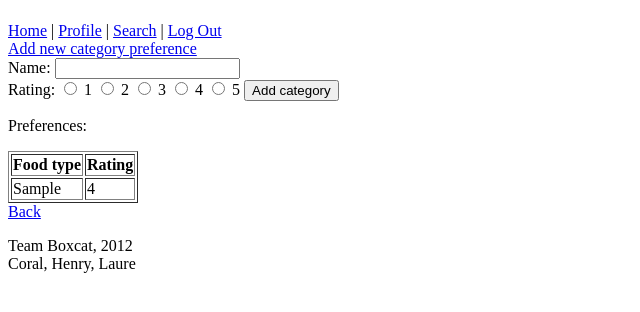
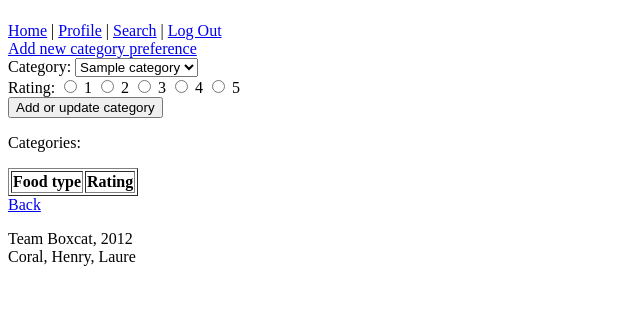
Before and after one commit to henrybw/restaurant-oracle, a PHP site: page /profile_prefs.php in a window 1280 px wide, after a click on "Add new category preference". Shown: the part 58-370 px from the top of the page, without its empty margins (0-640 px from the left). Run offline with PHP 8.4, Linux system fonts and the light colour scheme; the visitor is signed in with stand-in values (Sample User, id 1); tables that the repository leaves empty or names only in its code hold one stand-in row (values such as "Sample post"); lists and menus that the app fills with data are empty.

Commit message:
changed adding categories to be limited to a set number of categories from the database (instead of free text). when adding categories on the web page, adding a new category will make it appear in the list, and trying to add a category that already exists will update that category's rating

```diff
--- a/src/web/profile_prefs.php
+++ b/src/web/profile_prefs.php
@@ -9,7 +9,7 @@
 require_once 'services/profile_prefs.php';
 require_once 'views/profile_prefs.php';
 
-page_header('Preferences');
+page_header('Manage Preferences');
 page_body(service_get_data());
 page_footer();
 
--- a/src/web/scripts/profile.js
+++ b/src/web/scripts/profile.js
@@ -14,7 +14,7 @@
 
 function add_category() {
 
-    var category_data = $('input:input[name=category]').val();
+    var category_data = $('select[name=category]').val();
     var rating_data = $('input:radio[name=rating]:checked').val();
 
     var test = {category : category_data, rating: rating_data};
@@ -27,20 +27,21 @@
 		success: add_category_success,
 		dataType: 'json',
 		error: add_category_error
-
     });
-
-
 }
 
 function add_category_success(data, textStatus, jqXHR) {
     console.log("add category success!");
     $("#add_category").slideUp(400);
 
-    var tds = "<tr><td>" + data.cat + "</td><td>" + data.rating + "</td></tr>";
-
+	if (data.update === 'updated') {
+		var p = '#pref_' + data.cat['name'] + ' .rating';
+		$(p).html(data.rating);
+	} else {
+		var tds = "<tr><td class='cat_name'>" + data.cat['name'] + "</td><td class='rating'>" + data.rating + "</td></tr>";
 
 		$("#preference_table").append(tds);
+	}
 }
 
 function add_category_error(jqXHR, textStatus, errorThrown) {
--- a/src/web/services/profile_prefs.php
+++ b/src/web/services/profile_prefs.php
@@ -25,13 +25,31 @@
 		return null; // maybe die
 	}
 
-  //$data = array();
+	$data = array();
 
-  $query_statement = 'select * from user_pref_categories where uid="' . sanitize($user) . '"';
-  $query = db()->prepare($query_statement);
+	//$query_statement = 'select * from user_pref_categories where uid="' . sanitize($user) . '"';
+	//$query = db()->prepare($query_statement);
+	//$query->execute();
+
+	//rewrite
+
+	// Get all of the categories
+	$query = db()->prepare("select * from categories cat");
 	$query->execute();
+	$data['categories'] = $query->fetchAll();
 
-  $data = $query->fetchAll();
+	// Get the user's preferences
+	$query = db()->prepare("select upc.rating as 'rating', cat.name as 'name' " .
+		"from user_pref_categories upc, categories cat " .
+		"where upc.uid = :uid and cat.cat_id = upc.category");
+	$query->bindParam(':uid', sanitize($user));
+	$query->execute();
+	$data['user_prefs'] = $query->fetchAll();
+
+	//db()->commit();
+
+	//$data['name'] = "name";
+	//$data['rating'] = 'rating';
 
 	return $data;
 }
--- a/src/web/views/profile_prefs.php
+++ b/src/web/views/profile_prefs.php
@@ -23,39 +23,54 @@
 function page_body($data = null)
 {
 
+
+	//print_r($data['categories']);
+
 	if (isset($data)) {
 	?>
 
 		<a href="#" id="add_category_link" onclick="display_add_category();">Add new category preference</a><br />
 		<div id="add_category" class="category hidden">
-      Name: <input name="category" type="text" /> <br />
+
+
+			Category: <!--<input name="category" type="text" /> <br /> -->
+			<select name="category">
+			<?php
+				$categories = $data['categories'];
+				foreach ($categories as $cat) {
+				?>
+					<option value="<?= $cat['cat_id'] ?>"><?= $cat['name'] ?></option>
+				<?php
+				}
+			?>
+			</select> <br />
+
+
 			Rating:
 			<input type="radio" name="rating" value="1" /> 1
 			<input type="radio" name="rating" value="2" /> 2
 			<input type="radio" name="rating" value="3" /> 3
 			<input type="radio" name="rating" value="4" /> 4
 			<input type="radio" name="rating" value="5" /> 5
-        <button type="button" onclick="add_category();">Add category</button>
+			<br />
+			<button type="button" onclick="add_category();">Add or update category</button>
 		</div>
 
 
-    <p>Preferences: </p>
+		<p>Categories:</p>
 		<table border=1 id="preference_table">
 			<tr><th>Food type</th><th>Rating</th></tr>
 			<?php
 
 			//print_r($data);
-
-
-    foreach ($data as $pref) {
+			$user_prefs = $data['user_prefs'];
+			foreach ($user_prefs as $pref) {
 			?>
-       <tr><td><?= $pref['category'] ?></td><td><?= $pref['rating'] ?></td></tr>
+				<tr id="pref_<?= $pref['name'] ?>"><td class="cat_name"><?= $pref['name'] ?></td><td class="rating"><?= $pref['rating'] ?></td></tr>
 			<?php
 			}
-
 			?>
 		</table>
-
 		<a href="profile.php">Back</a>
 		<?php
 
@@ -65,6 +80,4 @@
     <p>No preferences set!</p>
 	<?php
 	}
-
-
 }
```
Also changed, not shown: src/web/services/profile_prefs_update.php (+29 -2 lines). Lines whose indentation alone changed are shown as unchanged.
